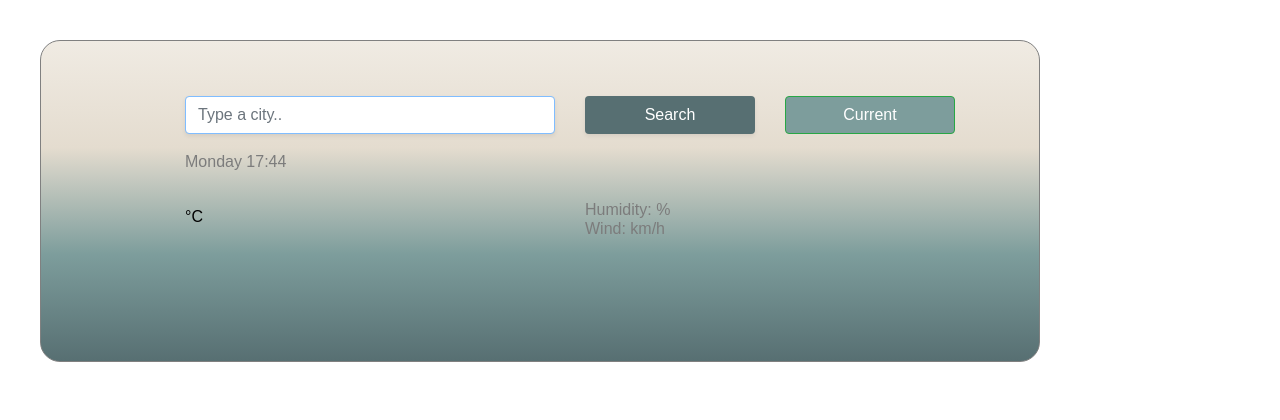
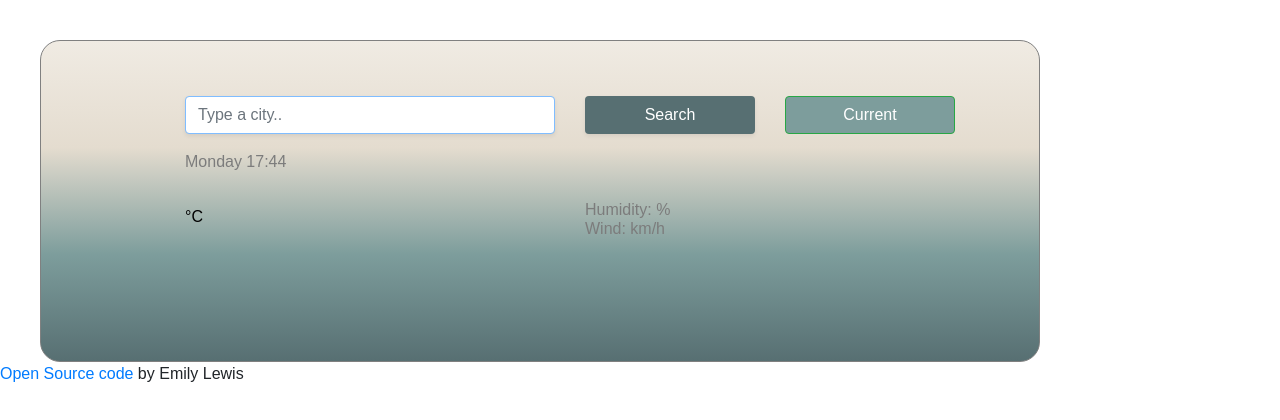
Before and after one commit to EmLewi5/awesome-project, a plain HTML site: page index.html in a window 1280 px wide. Drawn offline with nearby package versions, Linux system fonts and the light colour scheme; no server answers.

Commit message:
added to index

```diff
--- a/index.html
+++ b/index.html
@@ -70,6 +70,13 @@
         </div>
       </div>
     </div>
+
+    <p>
+              <a href="https://github.com/EmLewi5/awesome-project"
+                >Open Source code</a
+              >
+              by Emily Lewis
+            </p>
     <script src="src/index.js"></script>
   </body>
 </html>
```
